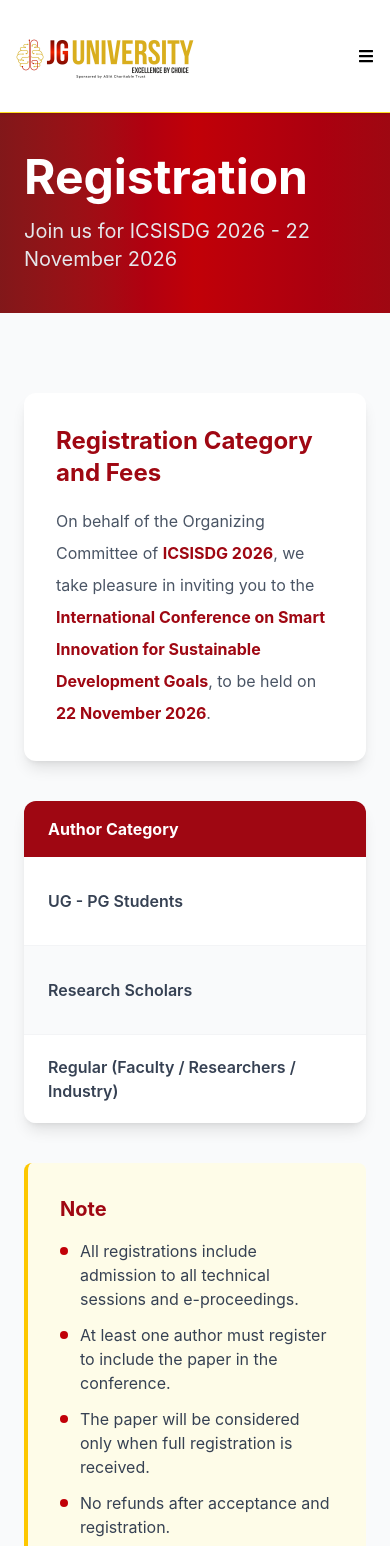
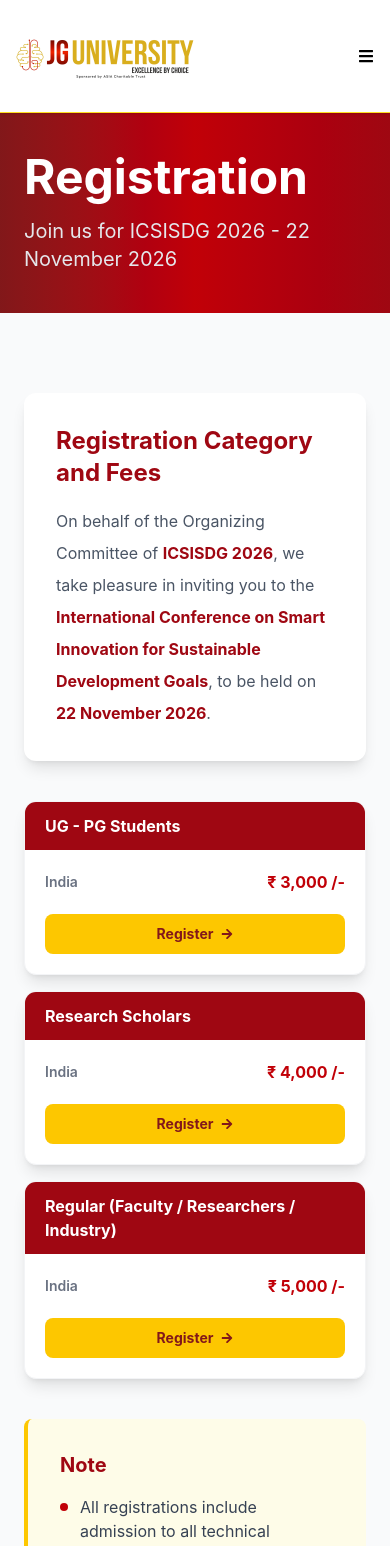
Before and after one commit to Shaikhanas2110/jgconference, a React (Vite) app: page /#/registration in a window 390 px wide. Shown: the top 1546 px of the page. Built offline with nearby package versions, Linux system fonts and the light colour scheme.

Commit message:
registration fees card is made responsive

```diff
--- a/src/common/Navbar.jsx
+++ b/src/common/Navbar.jsx
@@ -230,6 +230,16 @@ function Navbar() {
 
           <NavLink
             className="block px-6 py-4 border-b"
+            to="/submission"
+            onClick={() => setMobileOpen(false)}
+          >
+            Submission
+          </NavLink>
+
+
+
+          <NavLink
+            className="block px-6 py-4 border-b"
             to="/publication"
             onClick={() => setMobileOpen(false)}
           >
@@ -251,6 +261,13 @@ function Navbar() {
           >
             Keynote Speakers
           </NavLink>
+          <NavLink
+            className="block px-6 py-4 border-b"
+            to="/registration"
+            onClick={() => setMobileOpen(false)}
+          >
+            Registration
+          </NavLink>
 
 
         </div>
--- a/src/pages/Registration.jsx
+++ b/src/pages/Registration.jsx
@@ -110,9 +110,9 @@ function Registration() {
             </p>
           </div>
 
-          {/* Fee Table */}
-          <div className="bg-white rounded-xl shadow-lg overflow-hidden overflow-x-auto">
-            <table className="w-full min-w-[640px]">
+          {/* Fee Table - Desktop */}
+          <div className="hidden md:block bg-white rounded-xl shadow-lg overflow-hidden">
+            <table className="w-full">
               <thead>
                 <tr className="bg-red-800 text-white">
                   <th className="text-left px-6 py-4 font-bold">Author Category</th>
@@ -138,6 +138,33 @@ function Registration() {
                 ))}
               </tbody>
             </table>
+          </div>
+
+          {/* Fee Table - Mobile Cards */}
+          <div className="md:hidden space-y-4">
+            {feeTable.map((row, index) => (
+              <div
+                key={index}
+                className="bg-white rounded-xl shadow-lg overflow-hidden border border-gray-100"
+              >
+                <div className="bg-red-800 text-white px-5 py-3">
+                  <p className="font-bold">{row.category}</p>
+                </div>
+                <div className="p-5 space-y-3">
+                  <div className="flex justify-between items-center">
+                    <span className="text-gray-500 text-sm font-semibold">India</span>
+                    <span className="text-red-700 font-bold">{row.india}</span>
+                  </div>
+                  <a
+                    href="#register-form"
+                    onClick={scrollToRegisterForm}
+                    className="w-full inline-flex items-center justify-center gap-2 bg-yellow-400 text-red-900 px-4 py-2.5 rounded-lg font-bold hover:bg-yellow-300 transition text-sm mt-2"
+                  >
+                    Register <FaArrowRight className="text-xs" />
+                  </a>
+                </div>
+              </div>
+            ))}
           </div>
 
           {/* Notes */}
@@ -185,8 +212,8 @@ function Registration() {
               <div
                 key={index}
                 className={`group rounded-xl overflow-hidden shadow-lg transition-all duration-300 ease-out hover:-translate-y-3 hover:shadow-2xl ${pkg.highlighted
-                  ? "ring-2 ring-yellow-400 transform md:scale-105 hover:md:scale-[1.08]"
-                  : "hover:ring-2 hover:ring-red-300"
+                    ? "ring-2 ring-yellow-400 transform md:scale-105 hover:md:scale-[1.08]"
+                    : "hover:ring-2 hover:ring-red-300"
                   }`}
               >
                 <div className="bg-red-700 text-white p-6 transition-colors duration-300 group-hover:bg-red-800 relative overflow-hidden">
@@ -215,8 +242,8 @@ function Registration() {
                     href="#register-form"
                     onClick={scrollToRegisterForm}
                     className={`relative overflow-hidden block text-center w-full mt-6 py-3 rounded-lg font-bold transition-all duration-300 ${pkg.highlighted
-                      ? "bg-yellow-400 text-red-900 hover:bg-yellow-300 hover:shadow-lg hover:shadow-yellow-400/50"
-                      : "bg-red-700 text-white hover:bg-red-800 hover:shadow-lg hover:shadow-red-700/50"
+                        ? "bg-yellow-400 text-red-900 hover:bg-yellow-300 hover:shadow-lg hover:shadow-yellow-400/50"
+                        : "bg-red-700 text-white hover:bg-red-800 hover:shadow-lg hover:shadow-red-700/50"
                       } hover:tracking-wide`}
                   >
                     Select Plan
```
